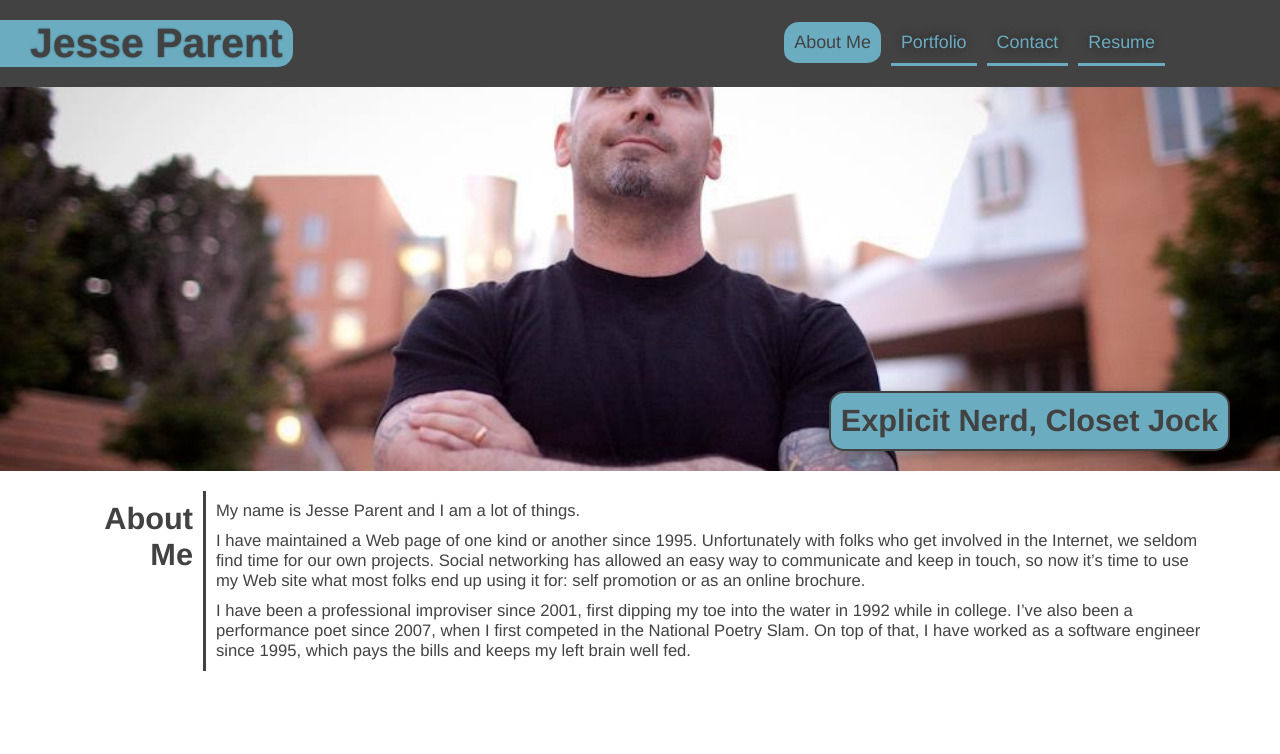
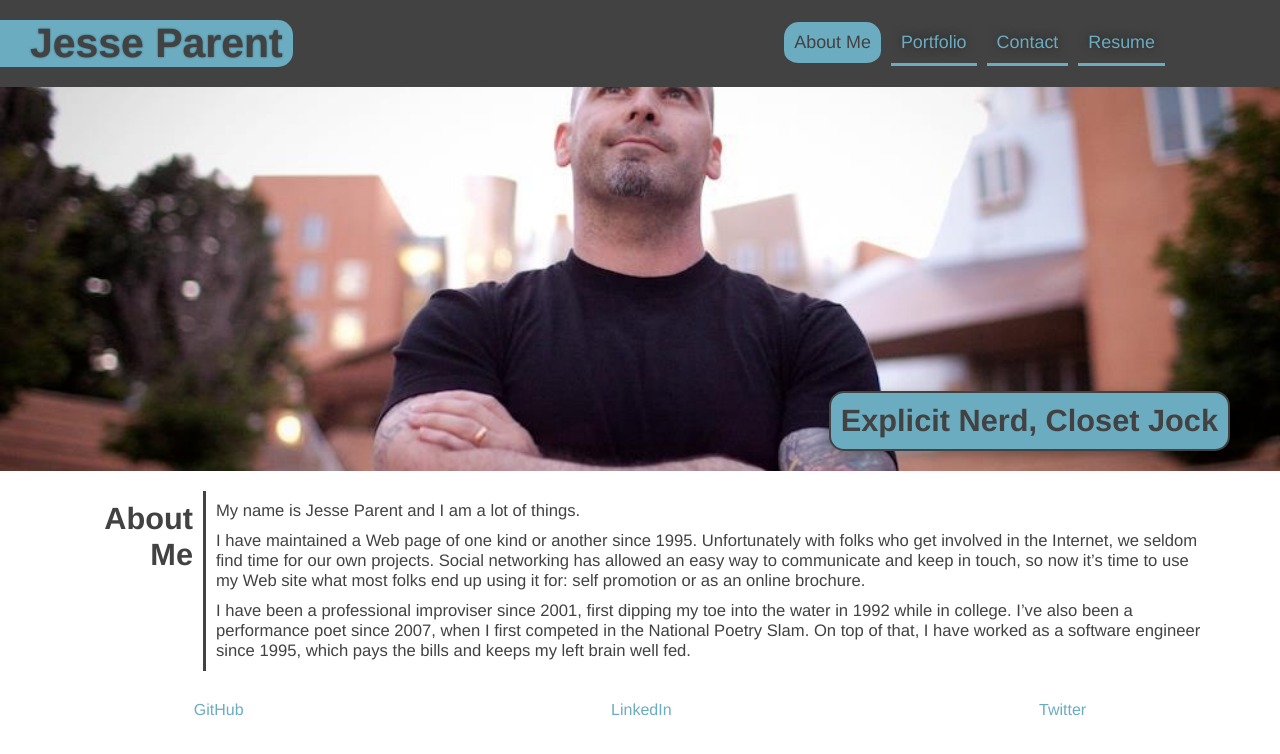
Before and after one commit to jesseparent/react-portfolio, a React (Create React App) app: page / in a window 1280 px wide. Shown: the top 754 px of the page. Built offline with nearby package versions, Linux system fonts and the light colour scheme.

Commit message:
footer added

```diff
--- a/src/App.js
+++ b/src/App.js
@@ -1,10 +1,11 @@
 import React, { useState } from 'react';
 import Nav from './components/Nav';
-import Hero from './components/Hero';
+import Header from './components/Header';
 import AboutMe from './components/AboutMe';
 import Portfolio from './components/Portfolio';
 import ContactForm from './components/Contact';
 import Resume from './components/Resume';
+import Footer from './components/Footer'
 
 function App() {
   const [categories] = useState([
@@ -36,12 +37,13 @@ function App() {
         setCurrentCategory={setCurrentCategory}
         currentCategory={currentCategory}
       ></Nav>
-      <Hero></Hero>
+      <Header></Header>
       <main>
         {
           renderPage()
         }
       </main>
+      <Footer></Footer>
     </div>
   );
 }
--- /dev/null
+++ b/src/components/Footer/index.js
@@ -0,0 +1,17 @@
+import React from 'react';
+
+function Footer() {
+  return (
+    <footer>
+      <div>
+        <ul>
+          <li><a href="https://github.com/jesseparent/" target="_blank" rel="noopener noreferrer">GitHub</a></li>
+          <li><a href="https://www.linkedin.com/in/jesse-l-parent/" target="_blank" rel="noopener noreferrer">LinkedIn</a></li>
+          <li><a href="https://twitter.com/jesseparent" target="_blank" rel="noopener noreferrer">Twitter</a></li>
+        </ul>
+      </div>
+    </footer>
+  )
+}
+
+export default Footer;
--- a/src/components/Hero/index.js
+++ b/src/components/Header/index.js
@@ -5,7 +5,7 @@ const heroStyle = {
   backgroundImage: "url( " + HeroBackground + ")"
 }
 
-function Hero() {
+function Header() {
   return (
     <section className="hero" style={heroStyle}>
       <div className="subtitle">
@@ -15,4 +15,4 @@ function Hero() {
   )
 }
 
-export default Hero;
+export default Header;
--- a/src/index.css
+++ b/src/index.css
@@ -49,6 +49,7 @@ nav {
   padding-right: 100px;
 }
 
+footer ul,
 header nav ul {
   display: flex;
   flex-wrap: wrap;
@@ -56,6 +57,10 @@ header nav ul {
   align-items: center;
   list-style: none;
   padding: 10px;
+}
+
+footer ul {
+  justify-content: space-around;
 }
 
 header nav ul li {
@@ -68,6 +73,11 @@ header nav ul li {
   text-shadow: 0 0 10px rgba(0, 0, 0, 0.5);
   border-bottom: 3px solid;
   cursor: pointer;
+}
+
+footer ul li a {
+  text-decoration: none;
+  color: var(--secondary-color);
 }
 
 .selectedCategory {
```
